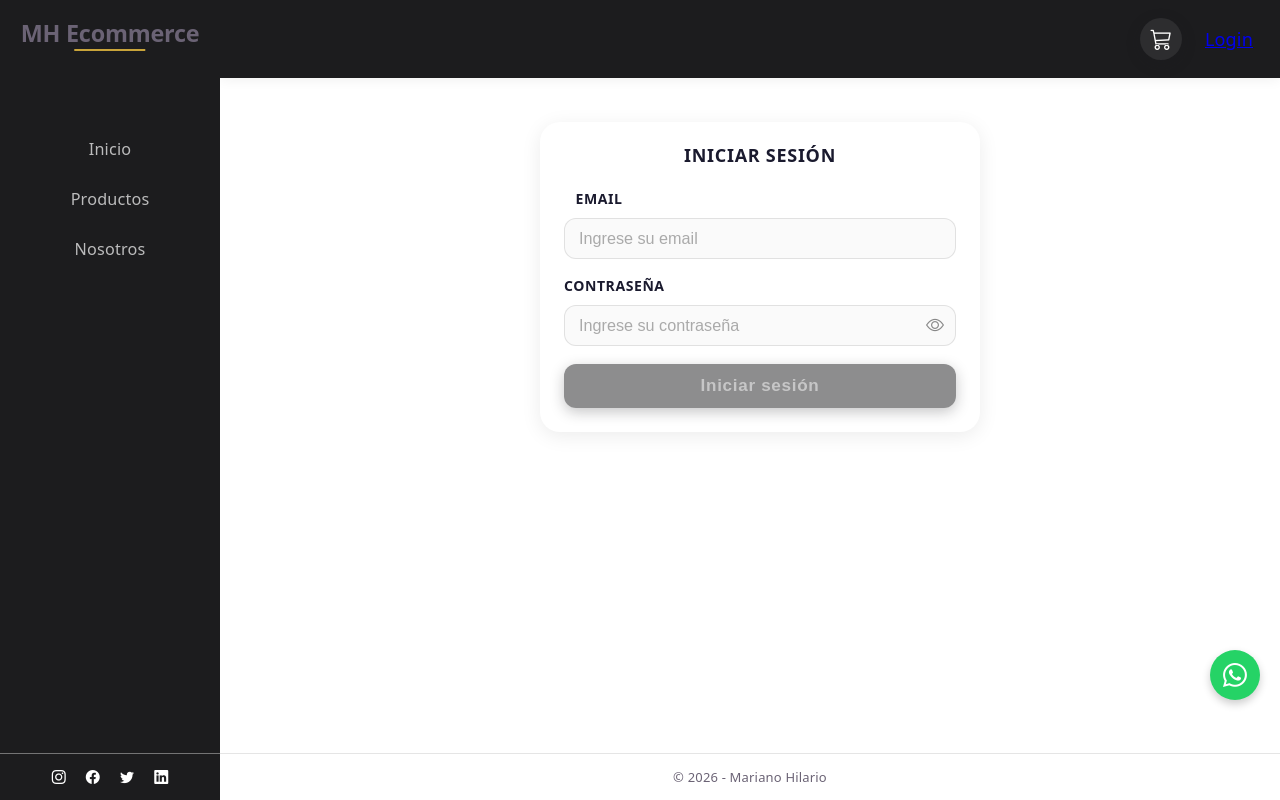
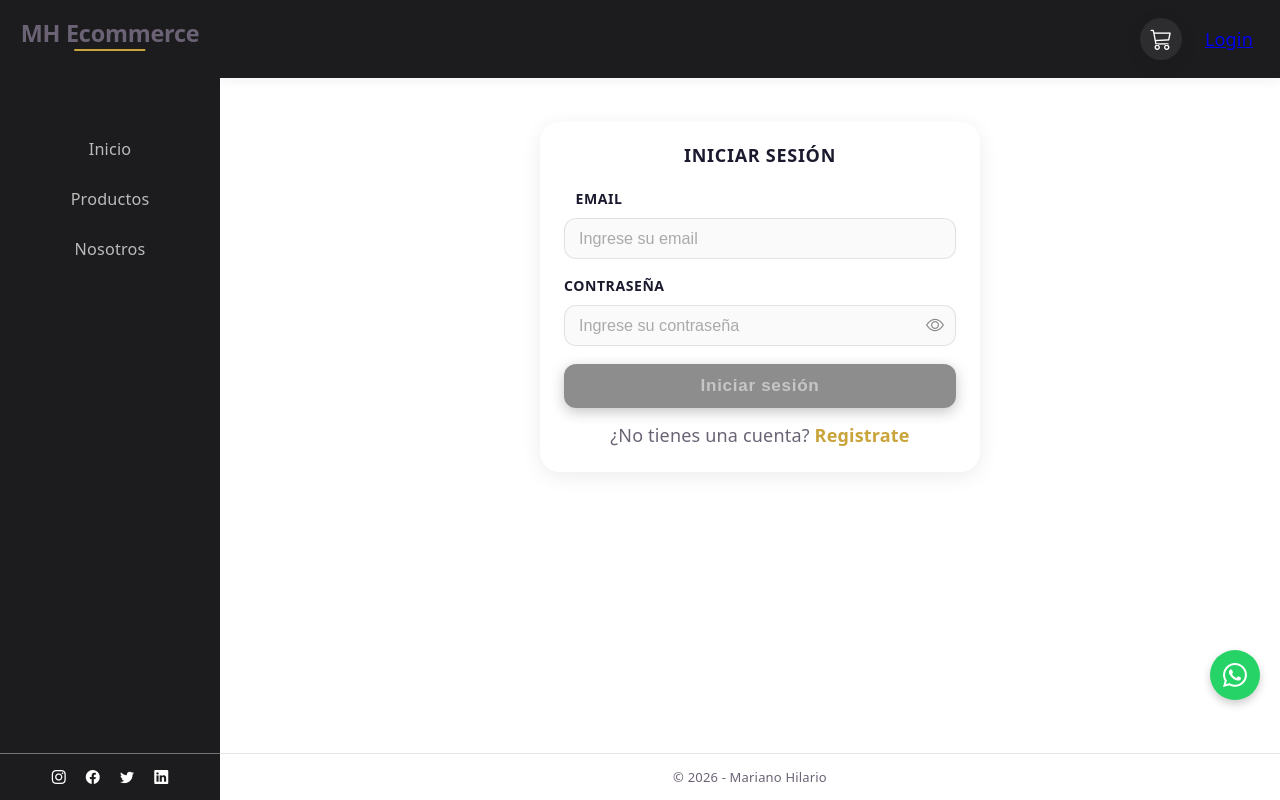
Before and after one commit to marianohilario/proyectoReactGCBA, a React (Vite) app: page /login in a window 1280 px wide. Built offline with nearby package versions, Linux system fonts and the light colour scheme; no server answers.

Commit message:
feat: agrego redirect a register en el login

```diff
--- a/src/components/login/Login.jsx
+++ b/src/components/login/Login.jsx
@@ -1,5 +1,5 @@
 import { useState } from "react";
-import { useNavigate } from "react-router-dom";
+import { Link, useNavigate } from "react-router-dom";
 import { toast } from "react-toastify";
 import { getAuth, signInWithEmailAndPassword } from "firebase/auth";
 import styles from "./login.module.css";
@@ -106,6 +106,13 @@ const Login = () => {
           >
             Iniciar sesión
           </button>
+
+          <p className={styles.text}>
+            ¿No tienes una cuenta?{" "}
+            <Link to="/register" className={styles.link}>
+              Registrate
+            </Link>
+          </p>
         </div>
       </form>
     </div>
--- a/src/components/login/login.module.css
+++ b/src/components/login/login.module.css
@@ -171,6 +171,13 @@
   box-shadow: 0 4px 14px rgba(28, 28, 30, 0.25);
 }
 
+.link {
+  color: #c9a43a;
+  text-decoration: none;
+  font-weight: 600;
+  transition: color 0.2s ease;
+}
+
 @media (min-width: 768px) {
   .formCard {
     width: 440px;
```
